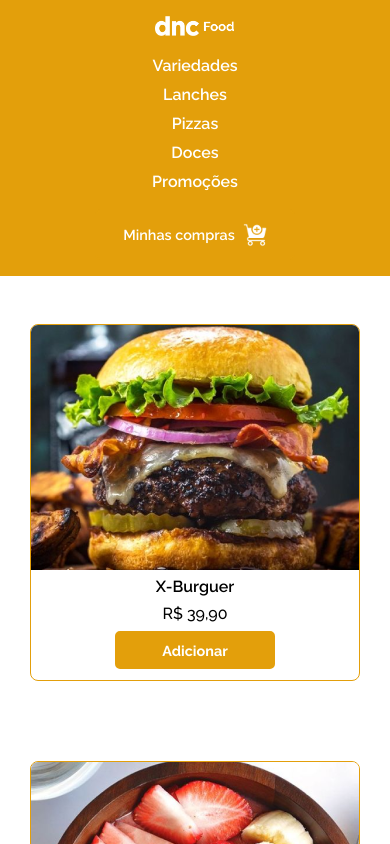
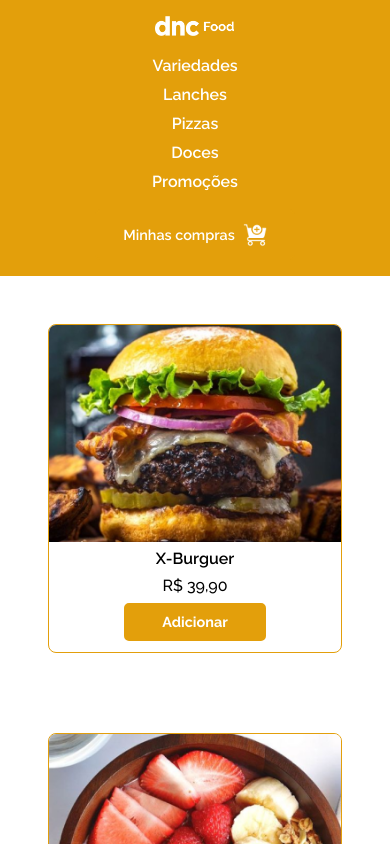
Before and after one commit to osmaclean/dncFoodReact, a React (Vite) app: page / in a window 390 px wide. Shown: the top 844 px of the page. Built offline with nearby package versions, Linux system fonts and the light colour scheme.

Commit message:
feat: add responsiveness in all project

```diff
--- a/src/components/Card/index.scss
+++ b/src/components/Card/index.scss
@@ -54,3 +54,63 @@ $primary-color: #e39f0b;
     }
   }
 }
+@media (max-width: 440px ) {
+  .Card {
+    width: 100%;
+    height: 100%;
+    border-radius: 8px;
+    border: 1px solid $primary-color;
+    overflow: hidden;
+    font-family: 'Raleway', sans-serif;
+    img {
+      width: 100%;
+    }
+    &__text {
+      display: flex;
+      flex-direction: column;
+      align-items: center;
+      gap: .5rem;
+      padding: .2rem;
+      span {
+        font-weight: 600;
+        font-size: 1rem;
+        text-align: center;
+      }
+      p {
+        font-size: 1rem;
+        font-weight: 500;
+      }
+      a {
+        border-radius: 5px;
+        width: 50%;
+        text-align: center;
+        display: flex;
+        text-decoration: none;
+        justify-content: center;
+        height: 100%;
+        align-items: center;
+        margin-bottom: .5rem;
+        border: 2px solid $primary-color;
+
+        button {
+          background-color: $primary-color;
+          border: transparent;
+          cursor: pointer;
+          background-color: $primary-color;
+          color: white;
+          font-weight: 700;
+          width: 100%;
+          font-size: .9rem;
+          height: 4vh;
+          transition: 500ms ease;
+          &:hover {
+            transition: 500ms ease;
+            color: $primary-color;
+            transition: 500ms ease;
+            background-color: transparent;
+          }
+        }
+      }
+    }
+  }
+}
```
